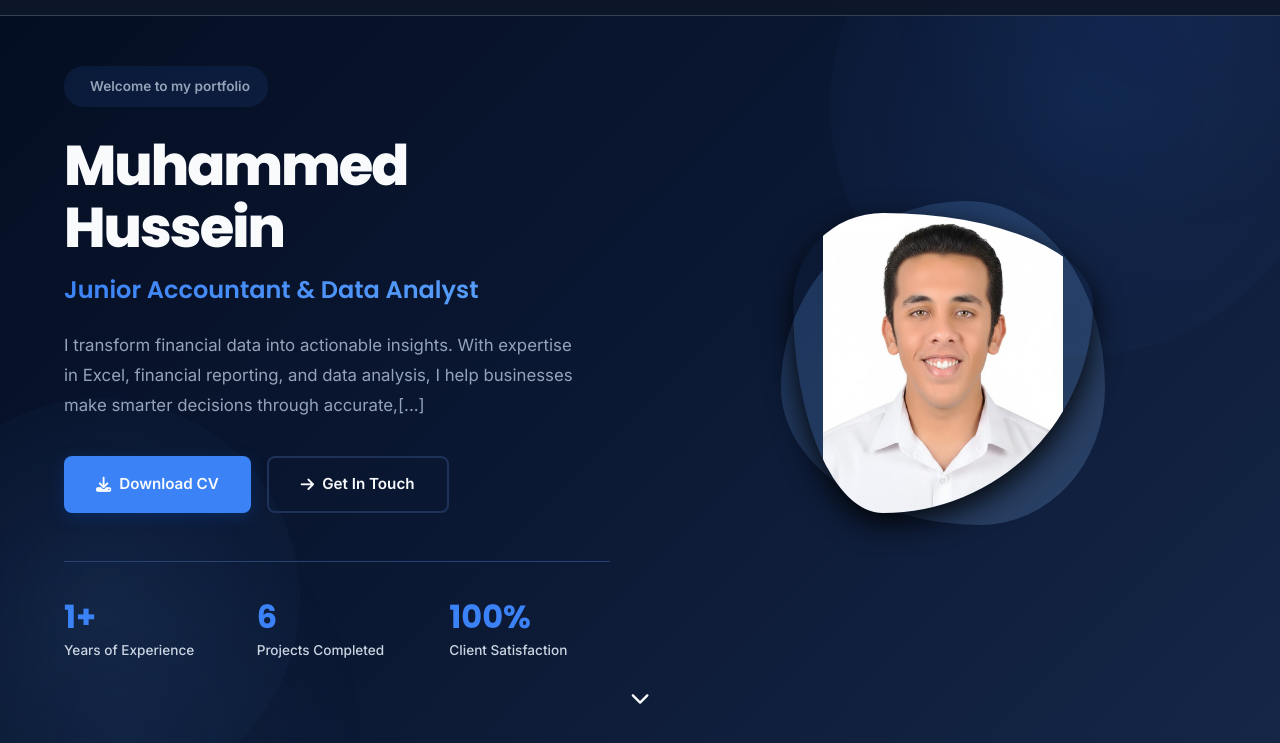
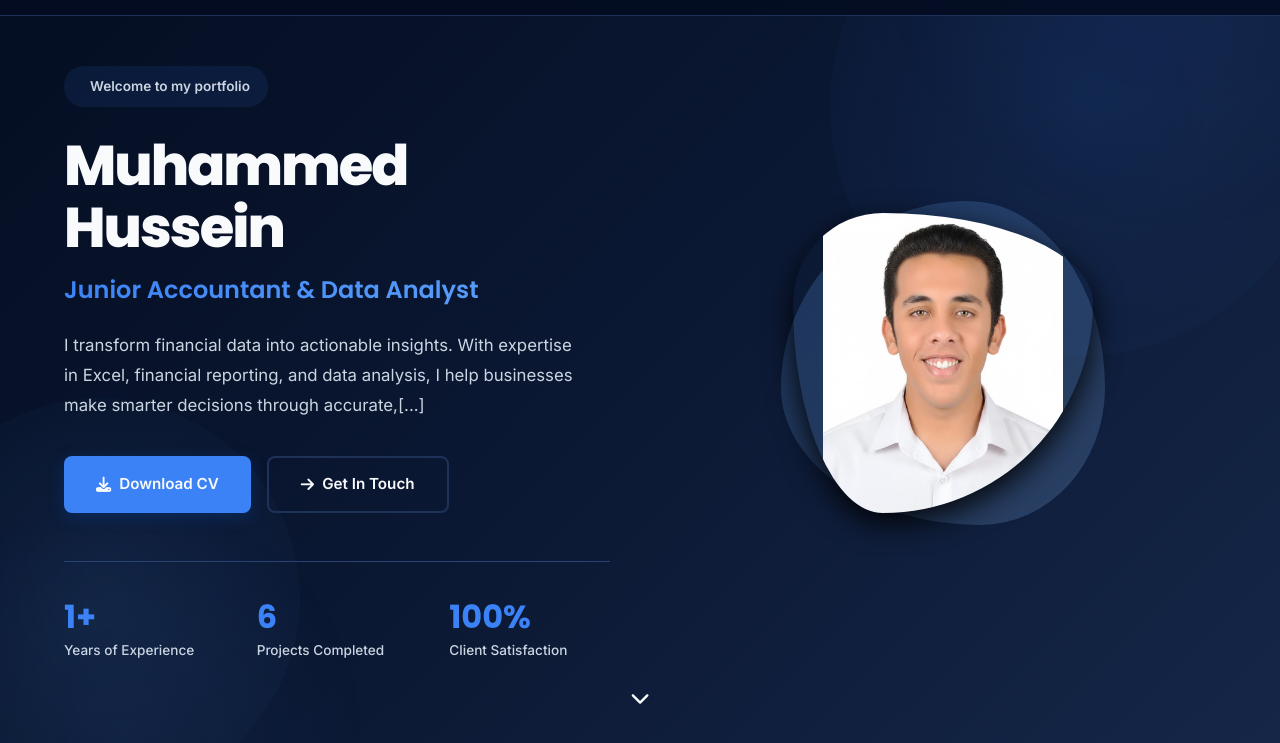
Before and after one commit to muhammedhussien128-cell/portfolio--3-, a plain HTML site: page index.html in a window 1280 px wide. Both pictures are taken after a click on the button 1200 px from the left and 35 px from the top of the page. Shown: the part 57-800 px from the top of the page. Drawn offline with Linux system fonts and the light colour scheme; some icons are missing.

Commit message:
Refine dark mode styles with navy color adjustments
Updated dark mode color variables for improved navy theme.

```diff
--- a/index.html
+++ b/index.html
@@ -42,15 +42,15 @@
             color: #3b82f6;
         }
 
-        /* Dark Mode Variables & Overrides */
+        /* Dark Mode Variables & Overrides - NAVY FIX */
         [data-theme="dark"] {
-            --bg-color: #0f172a;
-            --bg-alt: #1e293b;
+            --bg-color: #040d21; /* Deep Navy Background */
+            --bg-alt: #0b1833; /* Darker Navy for Footer */
             --text-primary: #f8fafc;
-            --text-secondary: #94a3b8;
-            --card-bg: #1e293b;
-            --border-color: #334155;
-            --nav-bg: rgba(15, 23, 42, 0.9);
+            --text-secondary: #cbd5e1;
+            --card-bg: #152647; /* Navy Cards & Inputs */
+            --border-color: #1e3159; /* Navy Borders */
+            --nav-bg: rgba(4, 13, 33, 0.9);
         }
 
         [data-theme="dark"] body {
```
